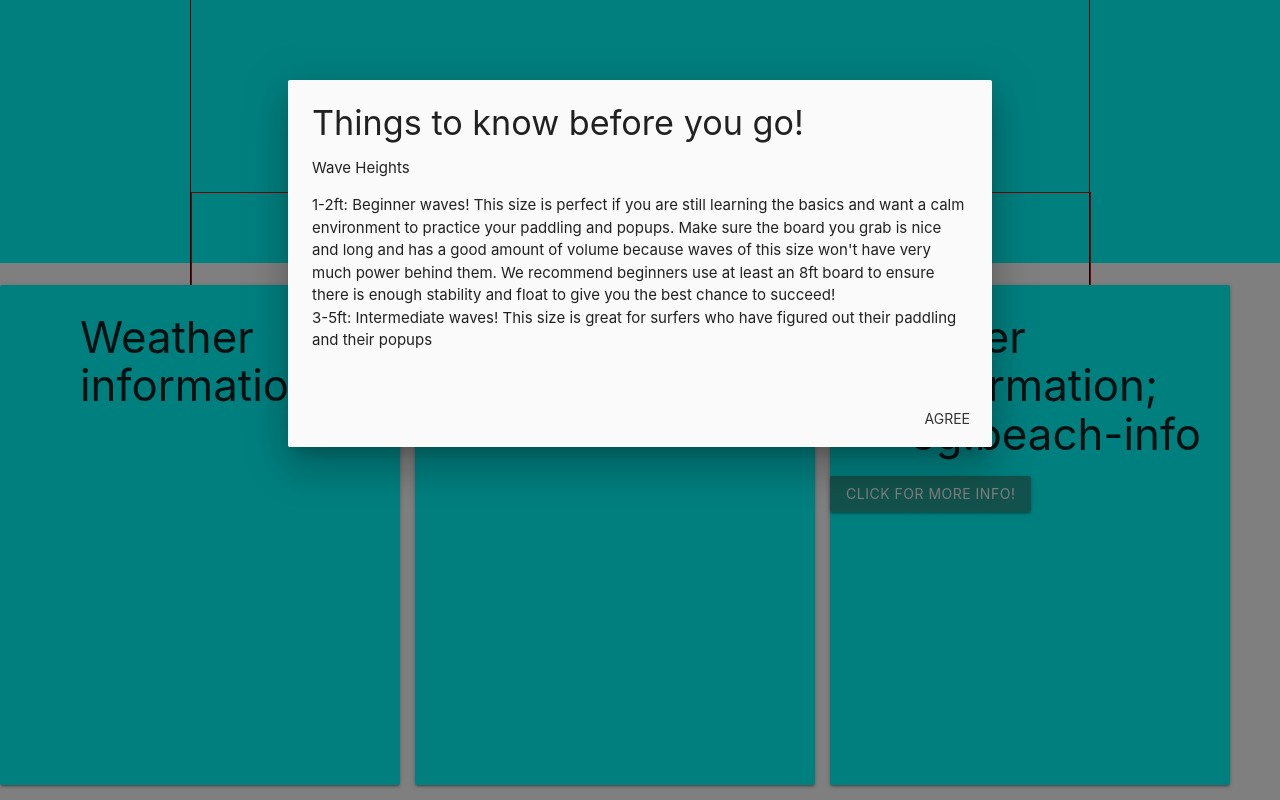
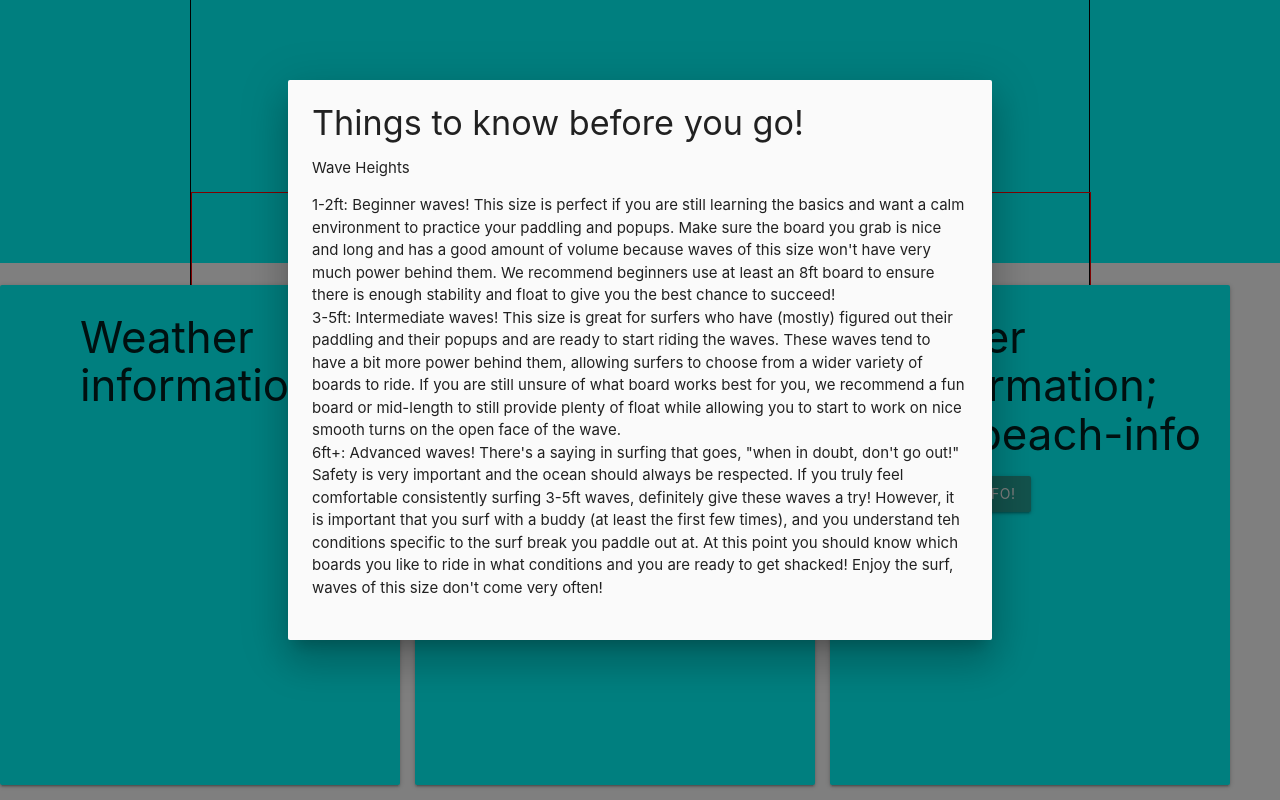
Before and after one commit to themetalsaint/TheDawnPatrol, a plain HTML site: page index.html in a window 1280 px wide. Both pictures are taken after a click on the link "CLICK FOR MORE INFO!". Shown: the part 344-1144 px from the top of the page. Drawn offline with nearby package versions, Linux system fonts and the light colour scheme; no server answers.

Commit message:
added the surf height info to modal

```diff
--- a/index.html
+++ b/index.html
@@ -85,7 +85,8 @@
                   <p>Wave Heights</p>
                     <ul>
                         <li>1-2ft: Beginner waves! This size is perfect if you are still learning the basics and want a calm environment to practice your paddling and popups. Make sure the board you grab is nice and long and has a good amount of volume because waves of this size won't have very much power behind them. We recommend beginners use at least an 8ft board to ensure there is enough stability and float to give you the best chance to succeed!</li>
-                        <li>3-5ft: Intermediate waves! This size is great for surfers who have figured out their paddling and their popups</li>
+                        <li>3-5ft: Intermediate waves! This size is great for surfers who have (mostly) figured out their paddling and their popups and are ready to start riding the waves. These waves tend to have a bit more power behind them, allowing surfers to choose from a wider variety of boards to ride. If you are still unsure of what board works best for you, we recommend a fun board or mid-length to still provide plenty of float while allowing you to start to work on nice smooth turns on the open face of the wave.</li>
+                        <li>6ft+: Advanced waves! There's a saying in surfing that goes, "when in doubt, don't go out!" Safety is very important and the ocean should always be respected. If you truly feel comfortable consistently surfing 3-5ft waves, definitely give these waves a try! However, it is important that you surf with a buddy (at least the first few times), and you understand teh conditions specific to the surf break you paddle out at. At this point you should know which boards you like to ride in what conditions and you are ready to get shacked! Enjoy the surf, waves of this size don't come very often!</li>
                     </ul>
                 </div>
                 <div class="modal-footer">
```
Also changed, not shown: assets/css/style.css (line endings or trailing spaces).
